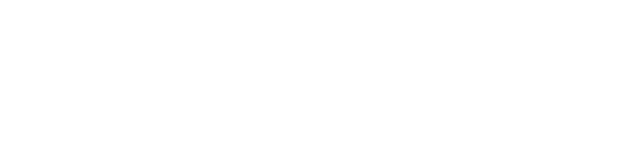
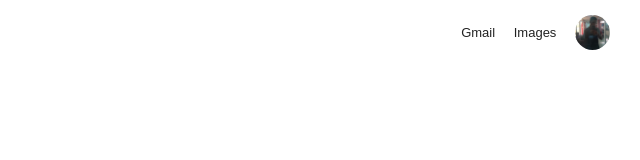
Before and after one commit to Lawrencium360/Google-Homepage, a plain HTML site: page index.html in a window 1280 px wide. Shown: the whole page, without its empty margins (640-1280 px from the left). Drawn offline with Linux system fonts and the light colour scheme.

Commit message:
Update index.html and styles.css

```diff
--- /dev/null
+++ b/css/styles.css
@@ -0,0 +1,41 @@
+*{
+    margin: 0;
+    padding: 0;
+    box-sizing: border-box;
+}
+
+body{
+    font-family: Arial, sans-serif;
+    font-size: 13px;
+}
+
+header{
+    width: 100%;
+    text-align: right;
+}
+
+.user-img{
+    border-radius: 50%;
+    height: 35px;
+    vertical-align: middle;
+}
+
+.main-nav>a:link,
+.main-nav>a:visited{
+    display: inline-block;
+    vertical-align: middle;
+    padding-right: 15px;
+    text-decoration: none;
+    color: rgba(0, 0, 0, 0.87);
+}
+
+.main-nav>a:hover,
+.main-nav>a:focus{
+    opacity: 0.85;
+    text-decoration: underline;
+}
+
+.main-nav{
+    padding: 0 30px;
+    margin-top: 15px;
+}
--- a/index.html
+++ b/index.html
@@ -0,0 +1,20 @@
+<!DOCTYPE html>
+<html lang="en">
+<head>
+    <meta charset="UTF-8">
+    <link rel="stylesheet" href="/css/styles.css">
+    <link rel="shortcut icon" href="img/google-favicon.png" type="image/x-icon">
+    <title>Google</title>
+</head>
+<body>
+
+    <header>
+        <div class="main-nav">
+            <a href="#" class="gmail-link">Gmail</a>
+            <a href="#" class="images-link">Images</a>
+            <img src="/img/lawrenceimage.jpg" alt="Lawrence Great's Image" class="user-img">
+    </div>
+    </header>
+
+</body>
+</html>
```
